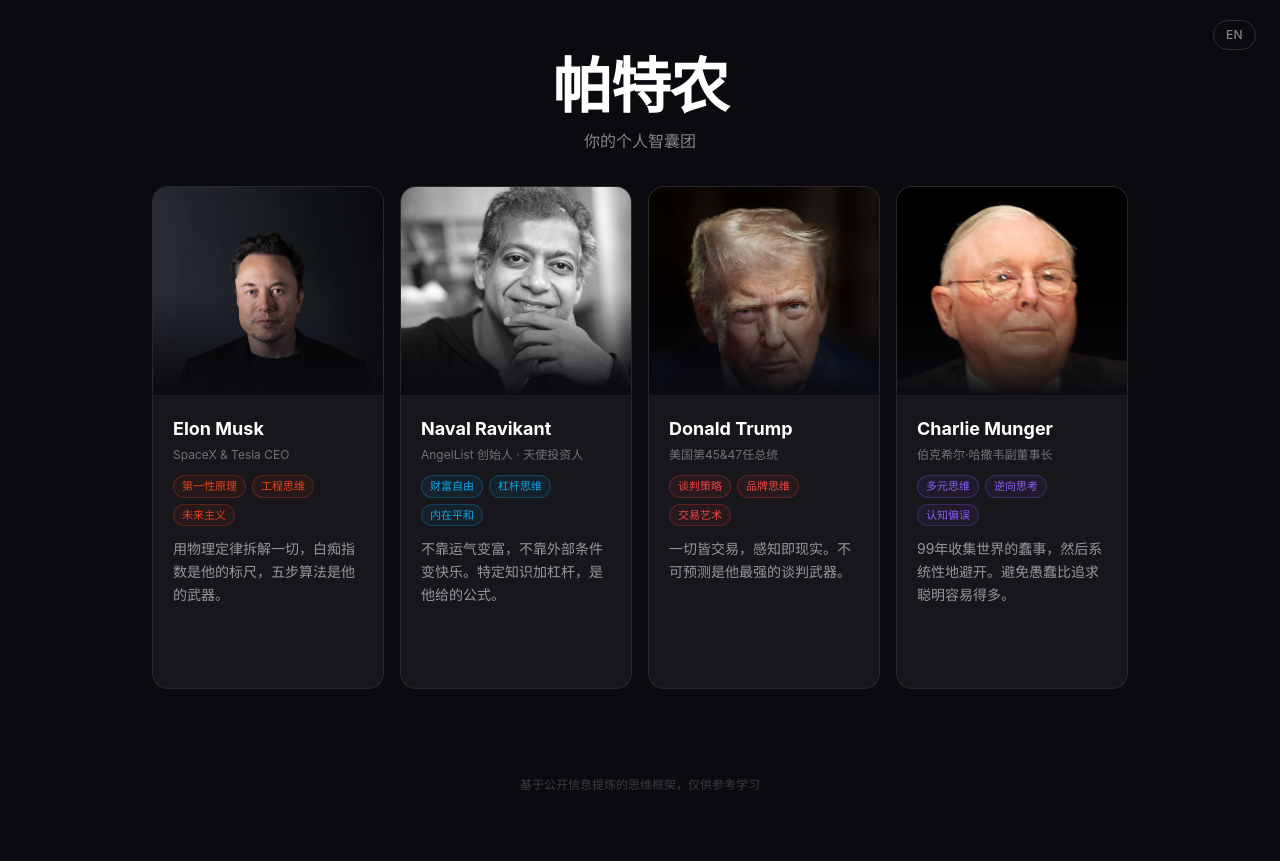
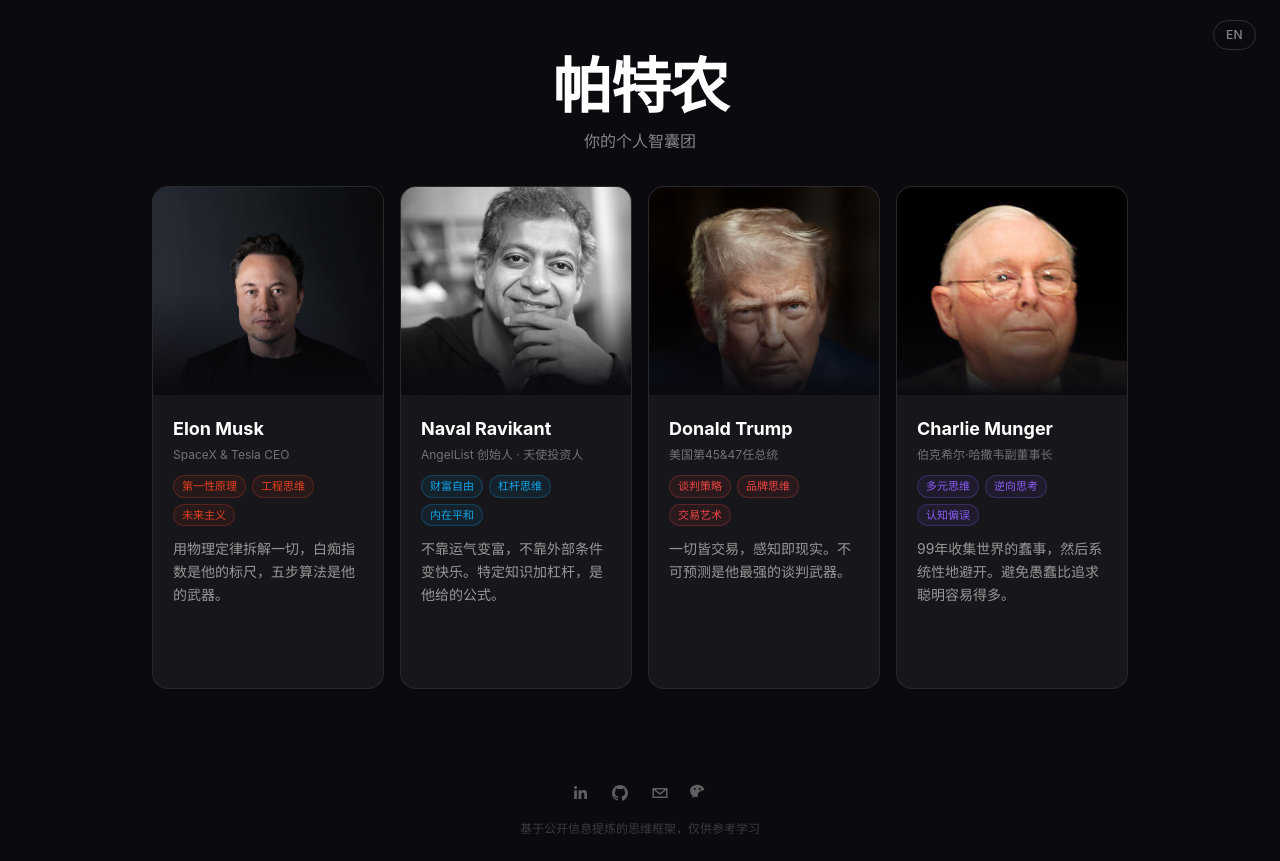
Before and after one commit to YAQIL04/think-tank, a Next.js app: page / in a window 1280 px wide. Before the commit the page ends 817 px from the top, so only its background shows below. Built offline with nearby package versions, Linux system fonts and the light colour scheme.

Commit message:
Add creator social links (LinkedIn, GitHub, Email, WeChat) to footer

```diff
--- a/package.json
+++ b/package.json
@@ -18,6 +18,7 @@
     "react": "19.2.4",
     "react-dom": "19.2.4",
     "react-markdown": "^10.1.0",
+    "react-social-icons": "^6.25.0",
     "remark-gfm": "^4.0.1"
   },
   "devDependencies": {
--- a/src/app/page.tsx
+++ b/src/app/page.tsx
@@ -6,6 +6,7 @@
 import LanguageToggle from "@/components/LanguageToggle";
 import { useLang } from "@/context/LanguageContext";
 import { t } from "@/i18n/translations";
+import CreatorLinks from "@/components/CreatorLinks";
 
 export default function HomePage() {
   const { lang } = useLang();
@@ -93,8 +94,9 @@
       </section>
 
       {/* Footer */}
-      <footer className="text-center py-6 text-white/20 text-xs">
-        {tr.footer}
+      <footer className="flex flex-col items-center gap-3 py-6">
+        <CreatorLinks />
+        <p className="text-white/20 text-xs">{tr.footer}</p>
       </footer>
     </main>
   );
--- /dev/null
+++ b/src/components/CreatorLinks.tsx
@@ -0,0 +1,59 @@
+"use client";
+
+import { useState } from "react";
+import { SocialIcon } from "react-social-icons";
+
+const SOCIAL_LINKS = [
+  { url: "https://www.linkedin.com/in/luoyaqi", label: "LinkedIn" },
+  { url: "https://github.com/YAQIL04", label: "GitHub" },
+  { url: "mailto:heather.luoyq@gmail.com", label: "Email" },
+];
+
+const WECHAT_ID = "Yk0304LLL";
+
+export default function CreatorLinks() {
+  const [copied, setCopied] = useState(false);
+
+  const copyWechat = () => {
+    navigator.clipboard.writeText(WECHAT_ID).then(() => {
+      setCopied(true);
+      setTimeout(() => setCopied(false), 2000);
+    });
+  };
+
+  return (
+    <div className="flex items-center gap-2">
+      {SOCIAL_LINKS.map(({ url, label }) => (
+        <SocialIcon
+          key={label}
+          url={url}
+          target="_blank"
+          rel="noopener noreferrer"
+          bgColor="transparent"
+          fgColor="rgba(255,255,255,0.35)"
+          style={{ width: 32, height: 32 }}
+          className="hover:opacity-80 transition-opacity"
+        />
+      ))}
+
+      {/* WeChat — copy to clipboard */}
+      <button
+        onClick={copyWechat}
+        title={copied ? "已复制 / Copied!" : `微信 ${WECHAT_ID}`}
+        className="relative w-8 h-8 flex items-center justify-center rounded-full hover:opacity-80 transition-opacity"
+      >
+        {/* WeChat SVG icon */}
+        <svg viewBox="0 0 24 24" fill="rgba(255,255,255,0.35)" width="20" height="20">
+          <path d="M8.691 2.188C3.891 2.188 0 5.476 0 9.53c0 2.212 1.17 4.203 3.002 5.55a.59.59 0 0 1 .213.665l-.39 1.48c-.019.07-.048.141-.048.213 0 .163.13.295.29.295a.326.326 0 0 0 .167-.054l1.903-1.113a.864.864 0 0 1 .717-.098 10.16 10.16 0 0 0 2.837.403c.276 0 .543-.027.811-.05-.857-2.578.157-4.972 1.932-6.446 1.703-1.415 3.882-1.98 5.853-1.838-.576-3.583-4.196-6.348-8.596-6.348zM5.785 5.991c.642 0 1.162.529 1.162 1.18a1.17 1.17 0 0 1-1.162 1.178A1.17 1.17 0 0 1 4.623 7.17c0-.651.52-1.18 1.162-1.18zm5.813 0c.642 0 1.162.529 1.162 1.18a1.17 1.17 0 0 1-1.162 1.178 1.17 1.17 0 0 1-1.162-1.178c0-.651.52-1.18 1.162-1.18zm5.34 2.867c-1.797-.052-3.746.512-5.161 1.67-1.organised.18-2.894 3.963-2.253 6.286.63 2.33 3.043 3.902 5.498 3.758 1.133-.077 2.148-.44 3.03-1.02a.836.836 0 0 1 .68-.094l1.49.87a.29.29 0 0 0 .153.049.272.272 0 0 0 .27-.271c0-.063-.026-.126-.044-.189l-.36-1.37a.535.535 0 0 1 .196-.613c1.618-1.157 2.643-2.888 2.643-4.812-.001-3.164-2.987-5.512-6.142-5.264zm-2.678 3.15c.571 0 1.035.47 1.035 1.049 0 .578-.464 1.05-1.035 1.05s-1.036-.472-1.036-1.05c0-.579.465-1.05 1.036-1.05zm5.307 0c.572 0 1.036.47 1.036 1.049 0 .578-.464 1.05-1.036 1.05-.571 0-1.035-.472-1.035-1.05 0-.579.464-1.05 1.035-1.05z" />
+        </svg>
+
+        {/* Copied tooltip */}
+        {copied && (
+          <span className="absolute -top-8 left-1/2 -translate-x-1/2 bg-white/10 border border-white/15 text-white/80 text-[11px] px-2 py-1 rounded-md whitespace-nowrap">
+            已复制 ✓
+          </span>
+        )}
+      </button>
+    </div>
+  );
+}
```
Also changed, not shown: 1 other file (tests, documents, lock files or other folders).
